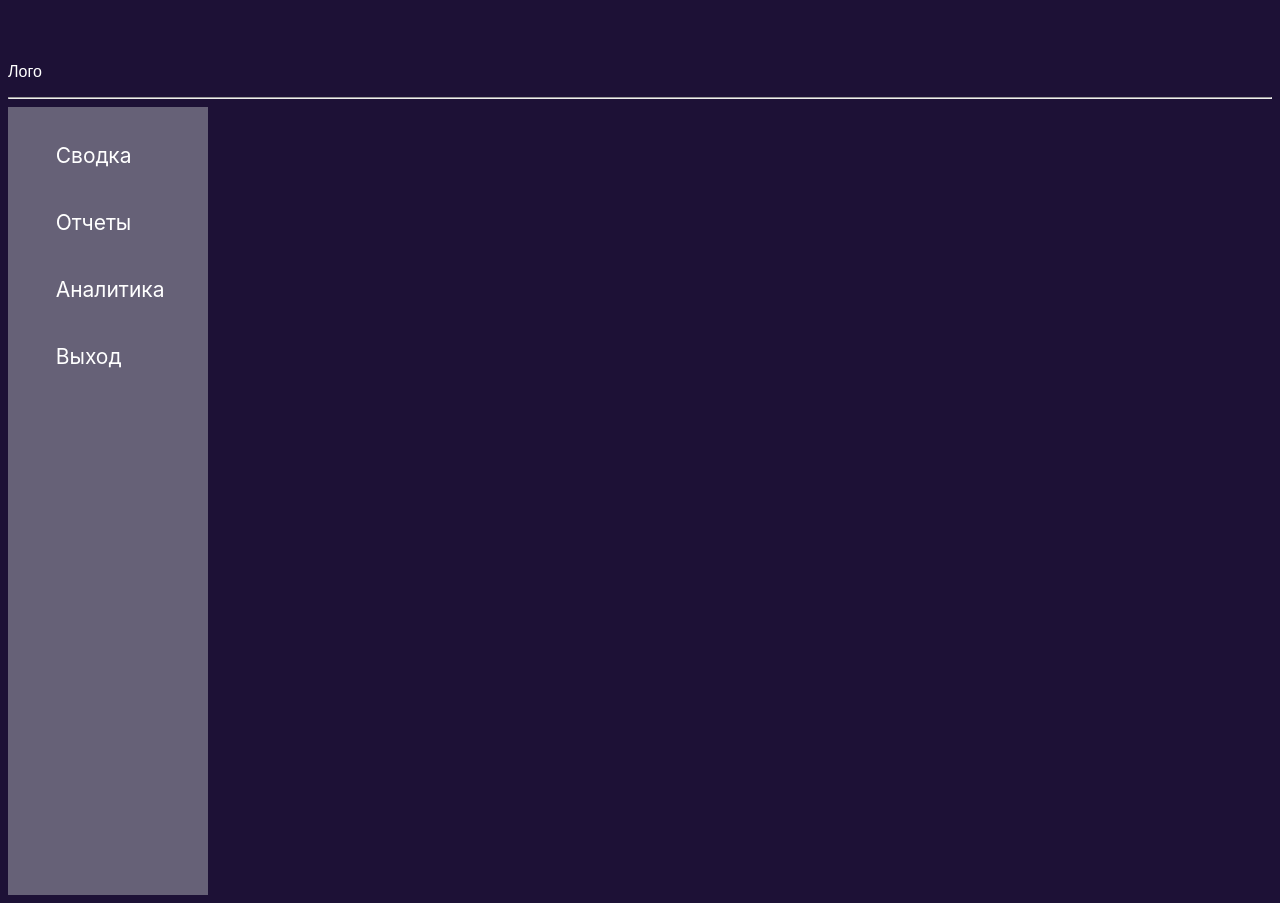
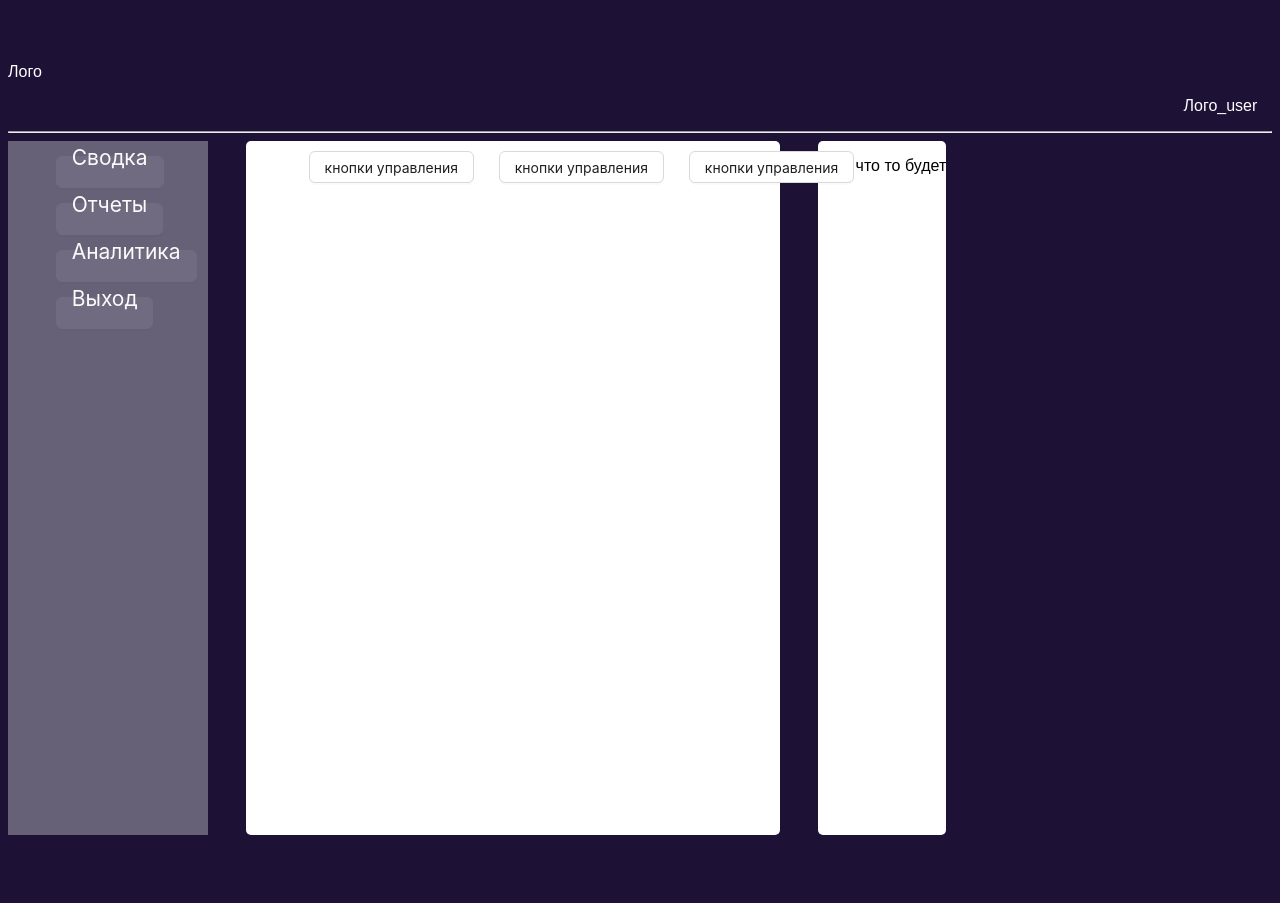
Before and after one commit to DoctorLivchic/data_analysis_front, a React (Create React App) app: page /pages/free_analytics in a window 1280 px wide. After the commit the page ends 843 px from the top, so only its background shows below. Built offline with nearby package versions, Linux system fonts and the light colour scheme.

Commit message:
small_fix

```diff
--- a/src/Main.css
+++ b/src/Main.css
@@ -6,8 +6,6 @@
   background-color: #241b38;
   margin-right: '10px' ;
   color: #fff;
-
-
 };
 .h1{
   font-size: 300px;
@@ -133,12 +131,18 @@ margin-left: 0.1%;
 .p_reg{
  color: #fff;
 }
-.p_free{
-  color: #fff;
+.button_fre_anali{
   margin-left: 15%;
   margin-top: 10%;
-  padding-top: 14%;
+  padding-bottom: 20%;
   font-size: 150%;
+  background-color: #706b81;
+  color: #fbfbfb;
+  border-radius:  6px;
+  border-color:#706b81 ;
+}
+.button_fre_analit_boby{
+
 }
 .head_free{
   margin-top: 5%;
@@ -146,6 +150,26 @@ margin-left: 0.1%;
 }
 .line{
   background-color: #fff;
+}
+
+.img_user{
+  position: relative;;
+  margin-left: 93%;
+}
+.free_analit_but{
+  display: flex;
+  background-color: #ffffff;
+  padding-left: 3%;
+  border-radius: 5px;
+  margin-left: 3%;
+}
+.free_analytic_doby{
+  display: flex;
+
+}
+.button_fre_analit_boby{
+ margin-left: 5%;
+ margin-top: 2%;
 }
 /*===========================
 	End Footer CSS
--- a/src/pages/Free_analytics.js
+++ b/src/pages/Free_analytics.js
@@ -13,19 +13,26 @@ export default function Free_analytics() {
             <header>
                 <div className="head_free">
 					<p >Лого</p>
+                    <p className="img_user">Лого_user</p>
                 </div>
             <hr className="line"></hr>
             </header>
             <div className="free_analytic_doby">
                 <Sider className="slider_free">
-                    <p className="p_free">Cводка</p>
-                    <p className="p_free">Отчеты</p>
-                    <p className="p_free">Аналитика</p>
-                    <p className="p_free">Выход</p>
+                    <Button className="button_fre_anali">Cводка</Button>
+                    <Button className="button_fre_anali">Отчеты</Button>
+                    <Button className="button_fre_anali">Аналитика</Button>
+                    <Button className="button_fre_anali">Выход</Button>
                 </Sider>
-                <Content>
+                    <div className="free_analit_but">
+                      <Button className="button_fre_analit_boby">кнопки управления</Button>
+                      <Button className="button_fre_analit_boby">кнопки управления</Button>
+                      <Button className="button_fre_analit_boby">кнопки управления</Button>
+                    </div>
+                    <div className="free_analit_but">
+                        <p>что то будет</p>
+                    </div>
 
-                </Content>
             </div>
 
 
```
